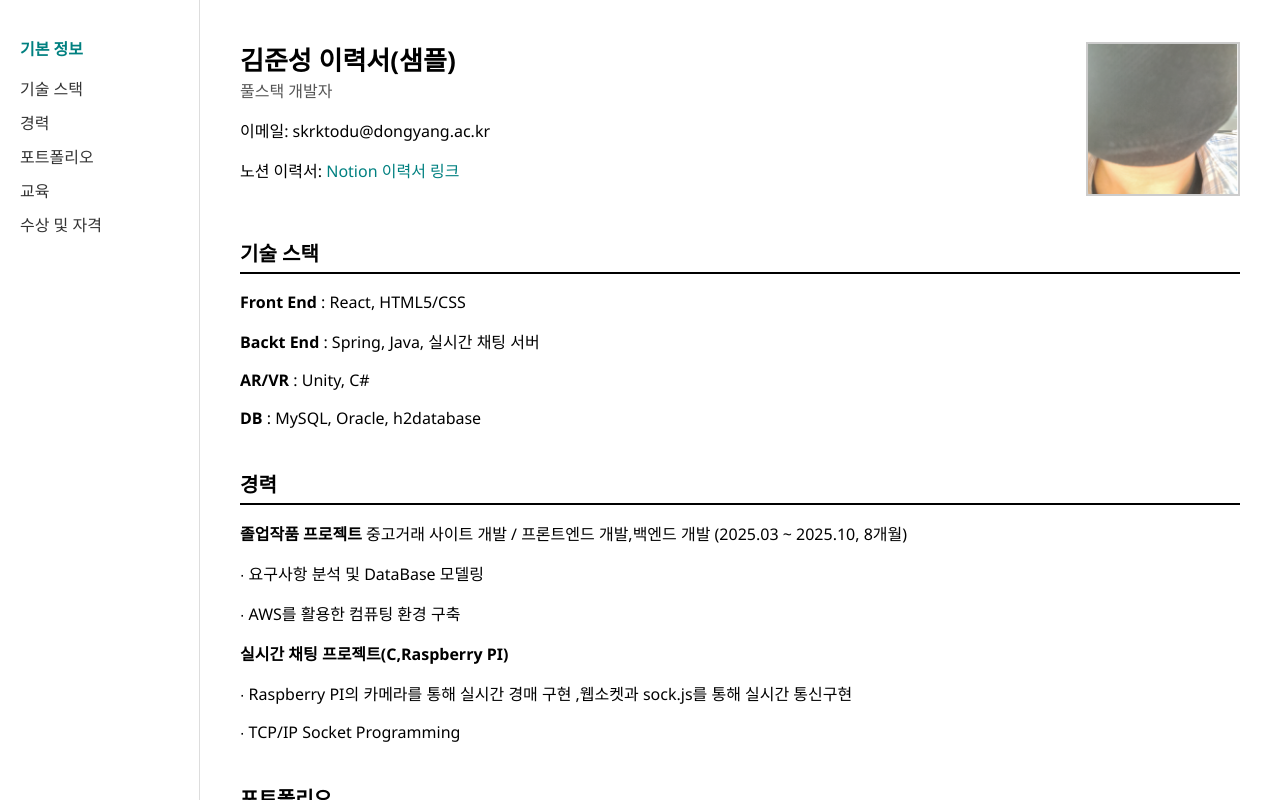
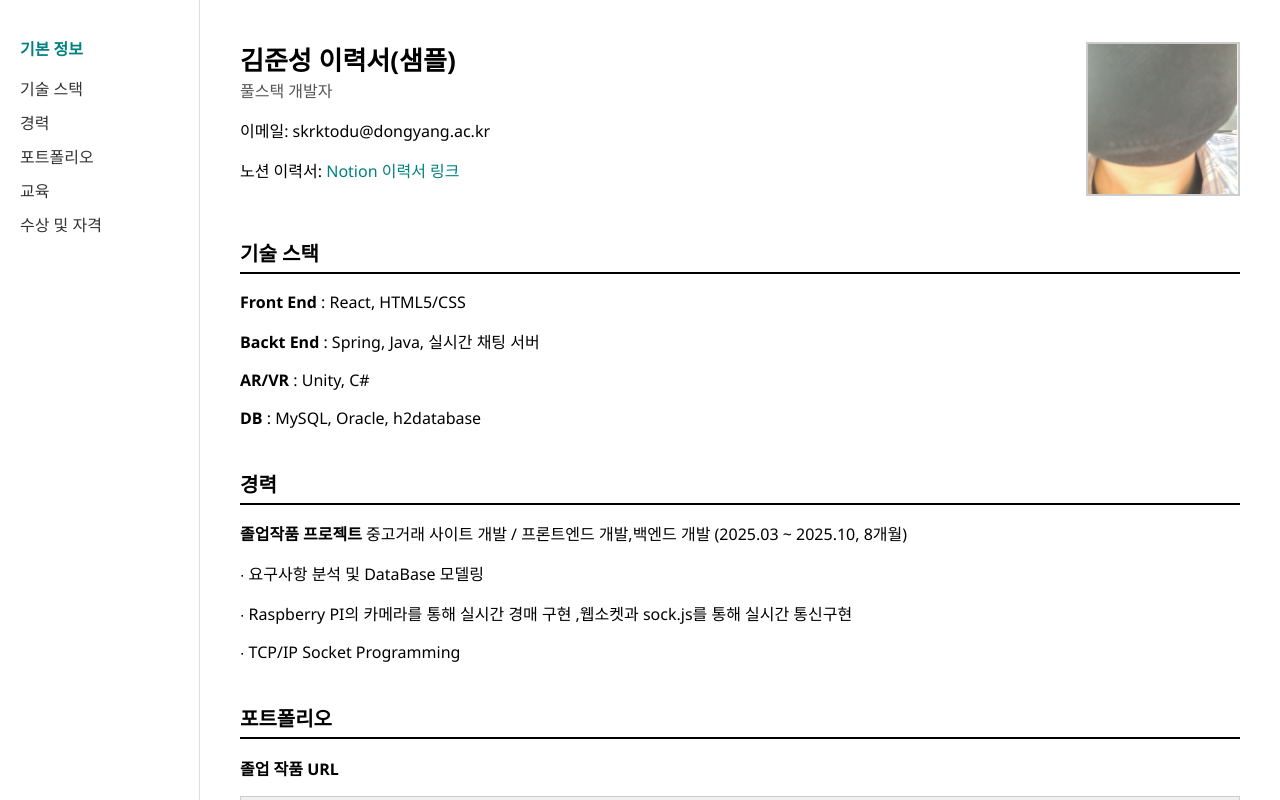
Before and after one commit to Kimjunesung96/YDKIM20212253, a plain HTML site: page eeryugsu/YD20212253KIMJUNESUNG.html in a window 1280 px wide. Drawn offline with Linux system fonts and the light colour scheme.

Commit message:
Update YD20212253KIMJUNESUNG.html

```diff
--- a/eeryugsu/YD20212253KIMJUNESUNG.html
+++ b/eeryugsu/YD20212253KIMJUNESUNG.html
@@ -198,8 +198,6 @@
         <h2>경력</h2>
         <p><strong>졸업작품 프로젝트</strong> 중고거래 사이트 개발 / 프론트엔드 개발,백엔드 개발 (2025.03 ~ 2025.10, 8개월)</p>
         <p>∙ 요구사항 분석 및 DataBase 모델링</p>
-        <p>∙ AWS를 활용한 컴퓨팅 환경 구축</p>
-        <p><strong>실시간 채팅 프로젝트(C,Raspberry PI)</strong> </p>
         <p>∙ Raspberry PI의 카메라를 통해 실시간 경매 구현 ,웹소켓과 sock.js를 통해 실시간 통신구현</p>
         <p>∙ TCP/IP Socket Programming</p>
     </div>
```
